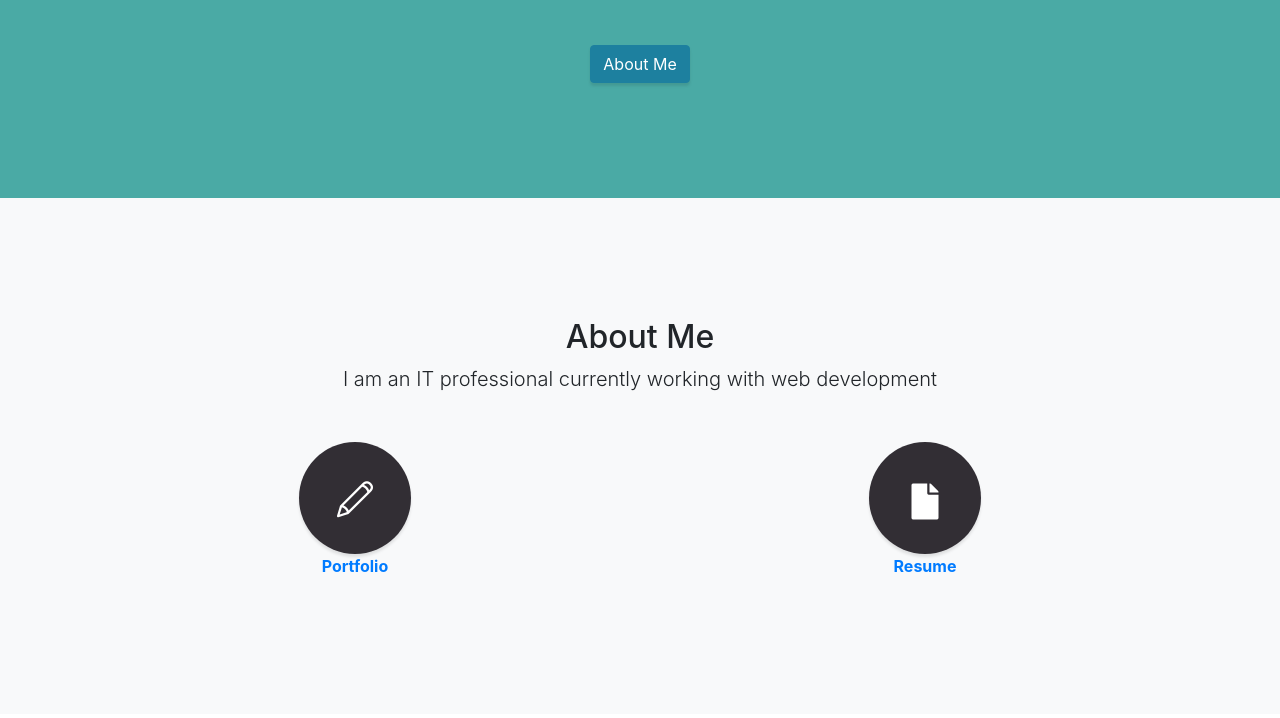
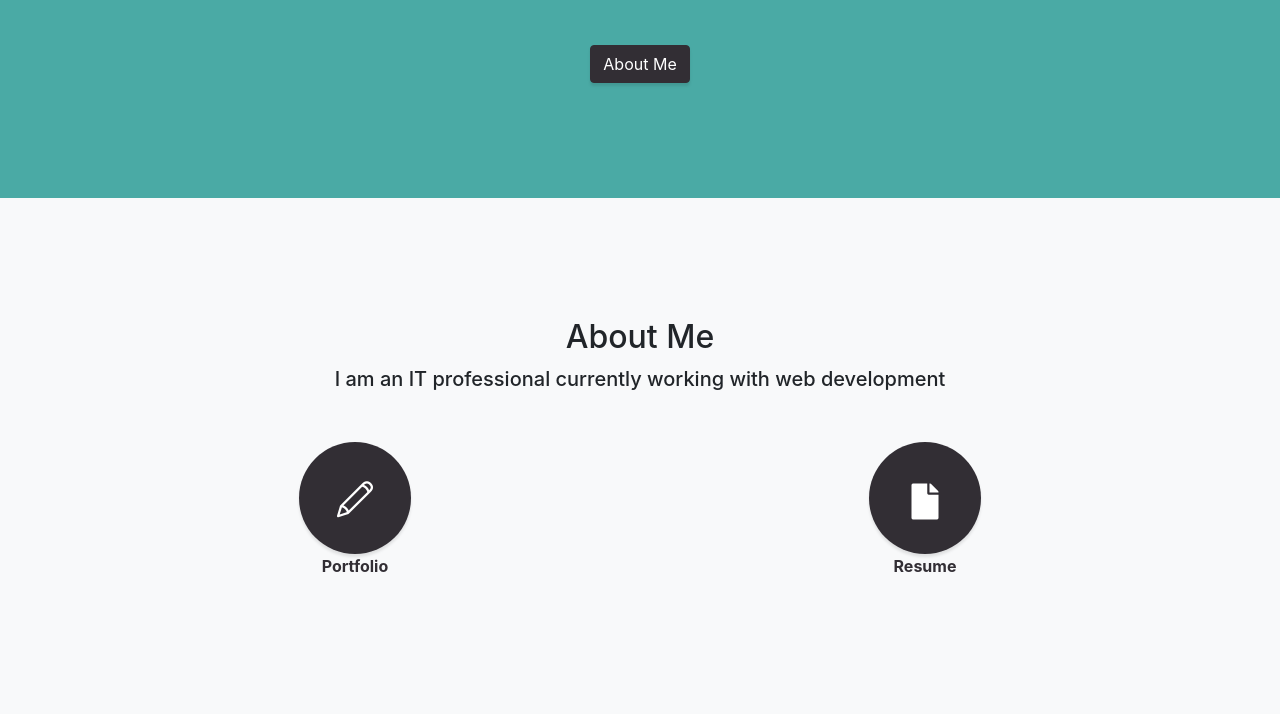
Before and after one commit to khavinlindo/Portfolio, a website with bundled scripts: page index.html in a window 1280 px wide. Shown: the part 602-1320 px from the top of the page. Built offline with nearby package versions, Linux system fonts and the light colour scheme.

Commit message:
Made changes to masthead about me sections

```diff
--- a/css/stylish-portfolio.css
+++ b/css/stylish-portfolio.css
@@ -135,7 +135,7 @@ h6 {
   transition: all 0.4s ease 0s;
   -webkit-transform: translateX(250px);
   transform: translateX(250px);
-  background: #1D809F;
+  background: #322E34;
   border-left: 1px solid rgba(255, 255, 255, 0.1);
 }
 
@@ -215,7 +215,7 @@ h6 {
 
 .service-icon {
   background-color: #fff;
-  color: #1D809F;
+  color: #322E34;
   height: 7rem;
   width: 7rem;
   display: block;
@@ -321,7 +321,7 @@ footer.footer .social-link {
   width: 4rem;
   line-height: 4.3rem;
   font-size: 1.5rem;
-  background-color: #1D809F;
+  background-color: #322E34;
   -webkit-transition: background-color 0.15s ease-in-out;
   transition: background-color 0.15s ease-in-out;
   -webkit-box-shadow: 0 3px 3px 0 rgba(0, 0, 0, 0.1);
@@ -334,16 +334,16 @@ footer.footer .social-link:hover {
 }
 
 a {
-  color: #1D809F;
+  color: #322E34;
 }
 
 a:hover, a:focus, a:active {
-  color: #155d74;
+  color: #322E34;
 }
 
 .btn-primary {
-  background-color: #1D809F !important;
-  border-color: #1D809F !important;
+  background-color: #322E34 !important;
+  border-color: #322E34 !important;
   color: #fff !important;
 }
 
@@ -374,11 +374,11 @@ a:hover, a:focus, a:active {
 }
 
 .bg-primary {
-  background-color: #1D809F !important;
+  background-color: #322E34 !important;
 }
 
 .text-primary {
-  color: #1D809F !important;
+  color: #322E34 !important;
 }
 
 .text-secondary {
--- a/index.html
+++ b/index.html
@@ -68,22 +68,22 @@
       <div class="row">
         <div class="col-lg-12 mx-auto">
           <h2>About Me</h2>
-          <p class="lead mb-5">I am an IT professional currently working with web development</p>
+          <p class="lead mb-5" style="font-weight:500;">I am an IT professional currently working with web development</p>
         </div>
       </div>
       <div class="row">
         <div class="col-lg-6 mx-auto">
-            <a class="js-scroll-trigger" href="#portfolio"><span class="service-icon rounded-circle mx-auto" style="background-color:#322E34">
-                <i class="icon-pencil" style="color:white;"></i>
-               </span></a>
-               <a class="js-scroll-trigger" href="#portfolio"><strong><p>Portfolio</p></strong></a>
+            <span class="service-icon rounded-circle mx-auto" style="background-color:#322E34;">
+                <a href=#portfolio><i class="icon-pencil" style="color:white;"></i></a>
+               </span>
+               <a class="js-scroll-trigger" href="#portfolio"><strong><p style="color:#322E34">Portfolio</p></strong></a>
           <!--<a class="btn btn-xl js-scroll-trigger" href="#portfolio" style="background-color:#322E34; color:white;">Portfolio</a> -->
         </div>
         <div class="col-lg-6 mx-auto">
-          <a href="#"><span class="service-icon rounded-circle mx-auto" style="background-color:#322E34">
+          <a href="#"><span class="service-icon rounded-circle mx-auto" style="background-color:#322E34;">
            <i class="fas fa-file" style="color:white;"></i>
           </span></a>
-          <a href="#"><strong><p>Resume</p></strong></a>
+          <a href="#"><strong><p style="color:#322E34;">Resume</p></strong></a>
         </div>
       </div>
     </div>
```
